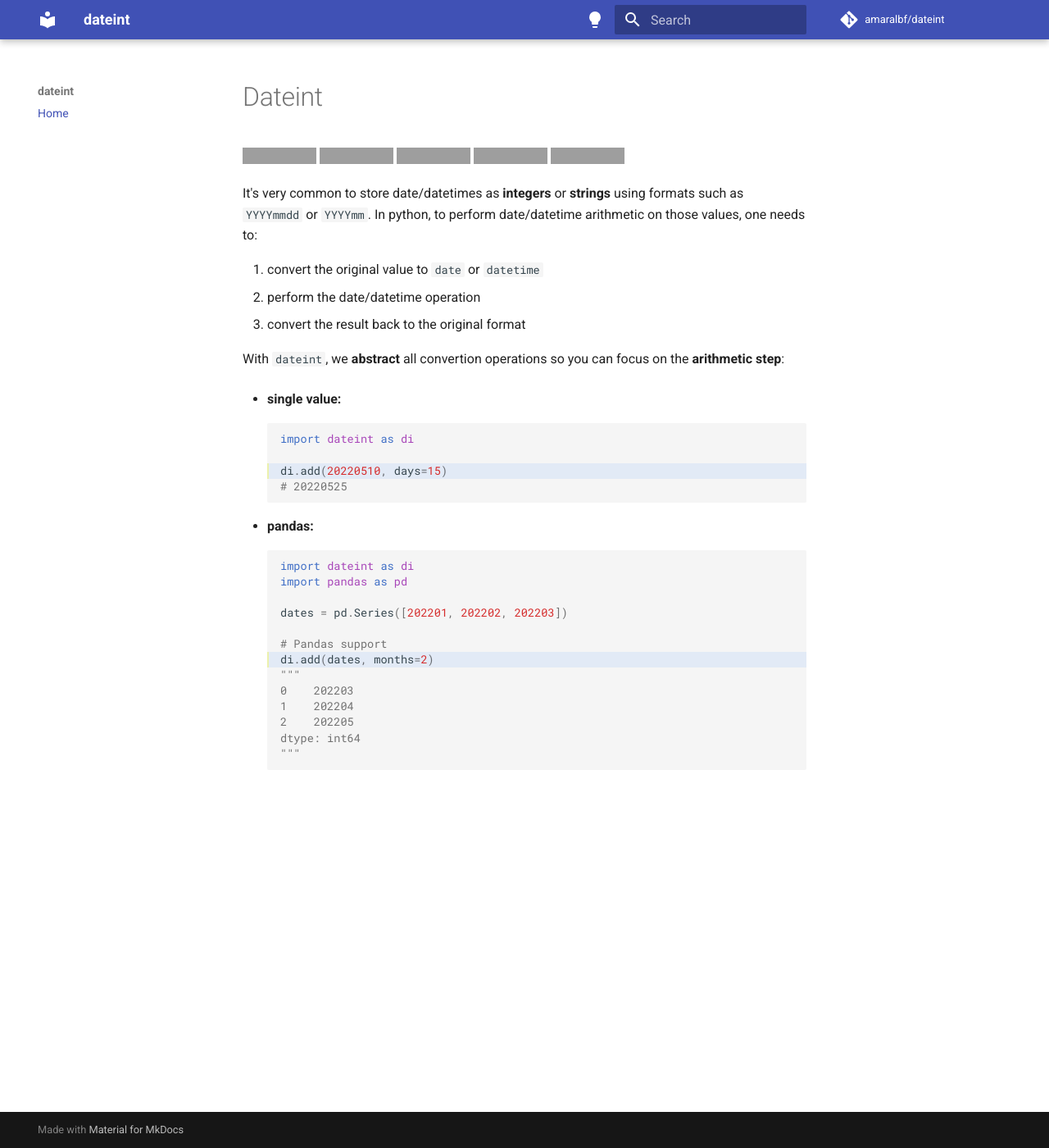
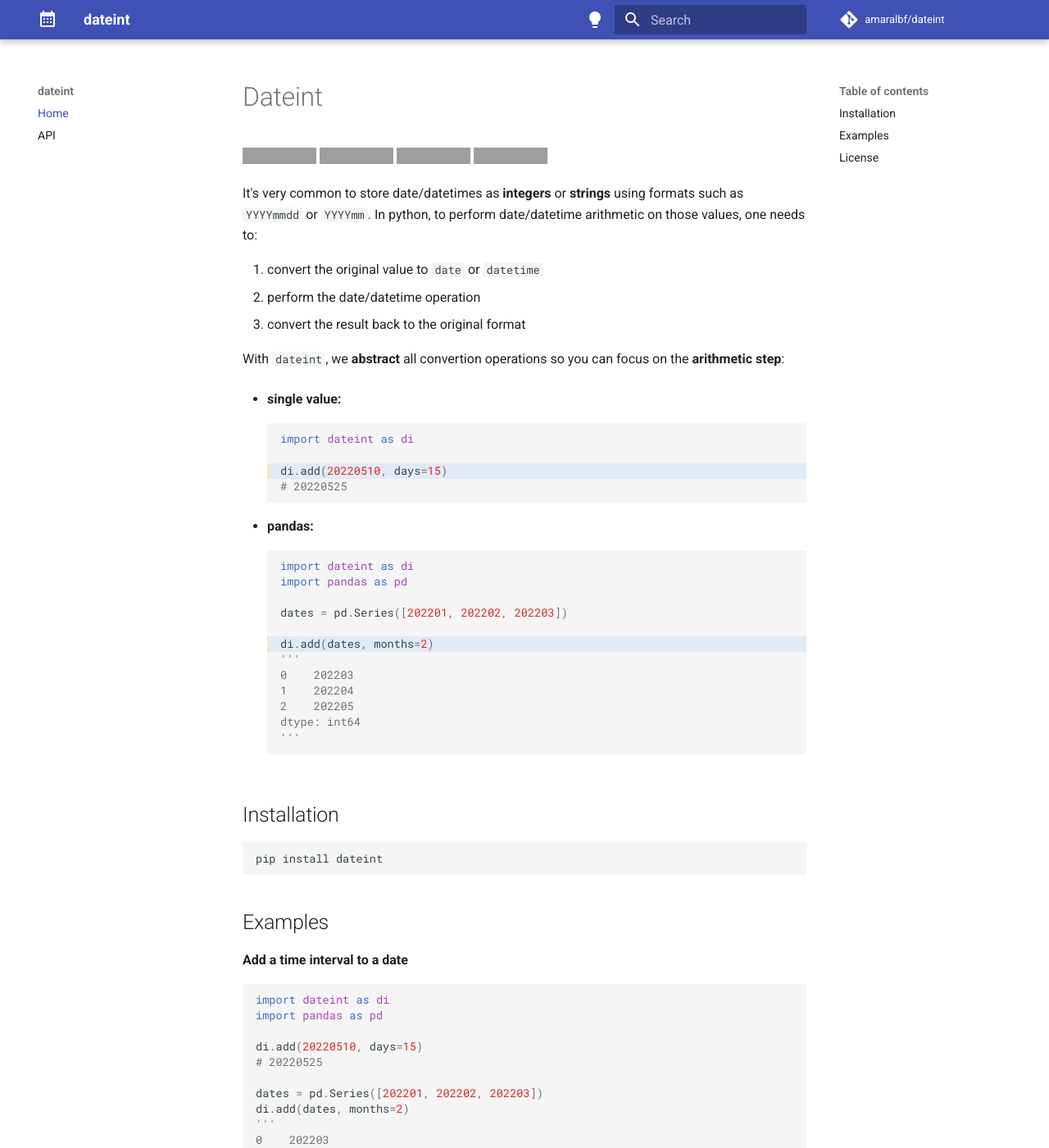
Before and after one commit to amaralbf/dateint, an MkDocs documentation site: the page built from docs/index.md, in a window 1280 px wide and 1400 px high. Shown: the whole window at 82% size. Built offline with MkDocs 1.6.1 and Material for MkDocs 9.7.7, drawn with Linux system fonts in a browser that asks for light colours; comment, search, counter and statistics services are not loaded; some of the changed text lies outside the part shown; grey boxes are pictures that could not be loaded.

Commit message:
Restructure conversion

````diff
--- a/docs/css/style.css
+++ b/docs/css/style.css
@@ -1,3 +1,8 @@
 :root > * {
     --md-code-hl-color: rgba(255,255,0,.3);
   }
+
+
+.highlight .gp, .highlight .go { /* Generic.Prompt, Generic.Output */
+  user-select: none;
+}
--- a/docs/index.md
+++ b/docs/index.md
@@ -28,18 +27,104 @@
 
 - **pandas:**
 
-    ```py hl_lines="7"
+    ```py hl_lines="6"
     import dateint as di
     import pandas as pd
 
     dates = pd.Series([202201, 202202, 202203])
 
-    # Pandas support
     di.add(dates, months=2)
-    """
+    '''
     0    202203
     1    202204
     2    202205
     dtype: int64
-    """
+    '''
     ```
+
+## Installation
+
+```sh
+pip install dateint
+```
+
+## Examples
+
+**Add a time interval to a date**
+
+```py
+import dateint as di
+import pandas as pd
+
+di.add(20220510, days=15)
+# 20220525
+
+dates = pd.Series([202201, 202202, 202203])
+di.add(dates, months=2)
+'''
+0    202203
+1    202204
+2    202205
+dtype: int64
+'''
+```
+
+**Subtract a time interval from a date**
+
+```py
+import dateint as di
+import pandas as pd
+
+di.sub(20220510, days=8)
+# 20220502
+
+dates = pd.Series([202201, 202202, 202203])
+di.sub(dates, years=1)
+'''
+0    202101
+1    202102
+2    202103
+dtype: int64
+'''
+```
+
+**Day of week**
+
+```py
+import dateint as di
+import pandas as pd
+
+di.sub(20220510, days=8)
+# 20220502
+
+df = pd.DataFrame(
+    {
+        'date': [
+            20220103,
+            20220104,
+            20220105,
+            20220106,
+            20220107,
+            20220108,
+            20220109,
+        ]
+    }
+)
+
+df['weekday'] = di.weekday(df['date'])
+df
+'''
+       date  weekday
+0  20220103        0
+1  20220104        1
+2  20220105        2
+3  20220106        3
+4  20220107        4
+5  20220108        5
+6  20220109        6
+'''
+```
+
+## License
+
+This project is licensed under the terms of the MIT license.
--- a/mkdocs.yml
+++ b/mkdocs.yml
@@ -7,7 +7,6 @@
 theme:
   name: material
   palette:
-
     # Palette toggle for light mode
     - scheme: default
       toggle:
@@ -19,6 +18,8 @@
       toggle:
         icon: material/lightbulb-outline
         name: Switch to light mode
+  icon:
+    logo: material/calendar-month
 
 markdown_extensions:
   - admonition
@@ -30,17 +31,19 @@
 
 nav:
   - Home: index.md
+  - API: api.md
 
 plugins:
   - search
   - mkdocstrings:
-      custom_templates: templates
+      default_handler: python
       handlers:
         python:
           options:
             docstring_style: google
             show_root_toc_entry: false
             show_source: false
+            show_root_heading: true
 
 extra_css:
   - css/style.css
--- a/requirements-dev.txt
+++ b/requirements-dev.txt
@@ -11,7 +11,6 @@
 black==22.6.0
 flake8==3.9.2
 isort==5.10.1
-flake8-docstrings
 
 # type-checking
 mypy==0.961
````
Also changed, not shown: other parts of docs/index.md (+0 -1 lines), docs/api.md (added, +7 -0 lines), 4 other files.
